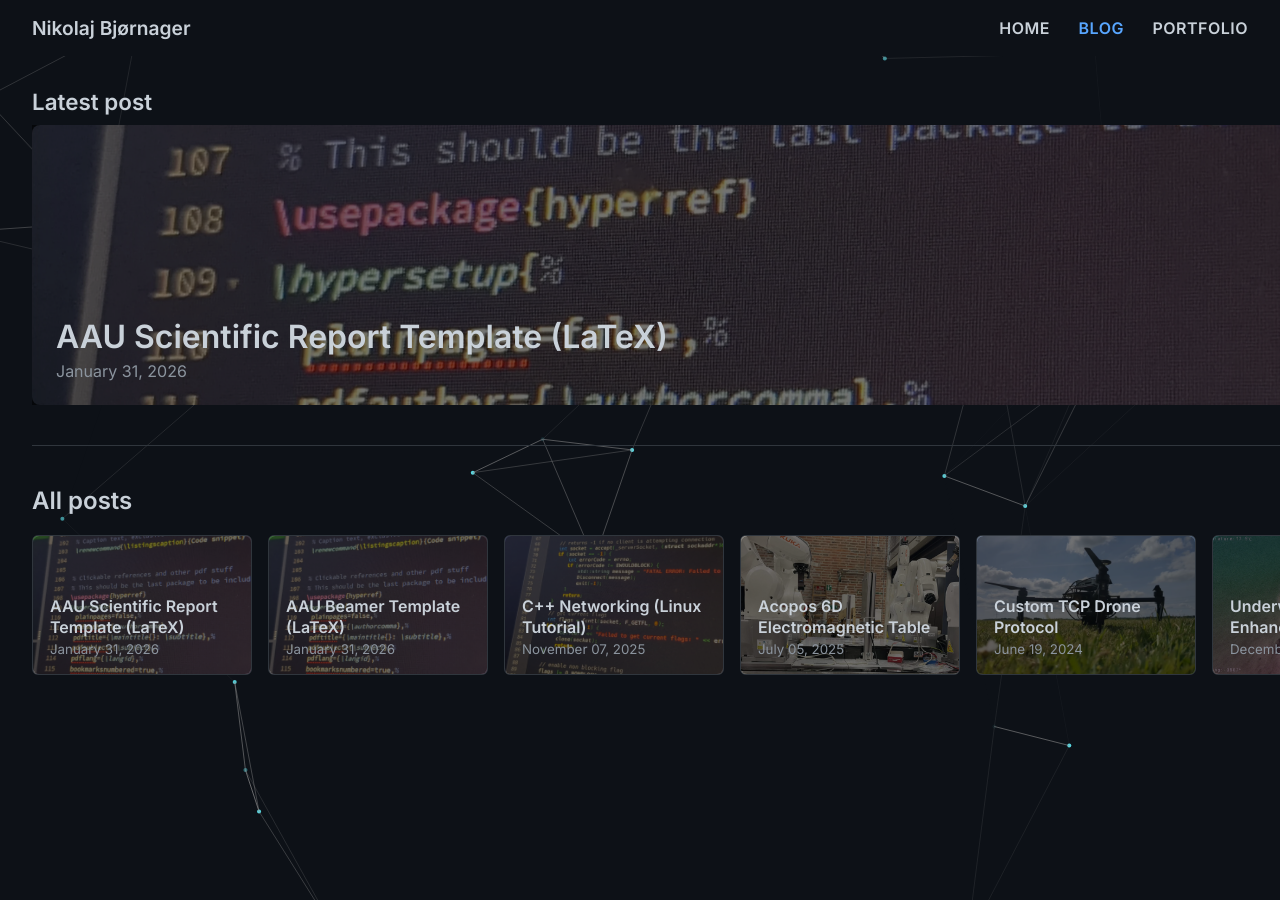
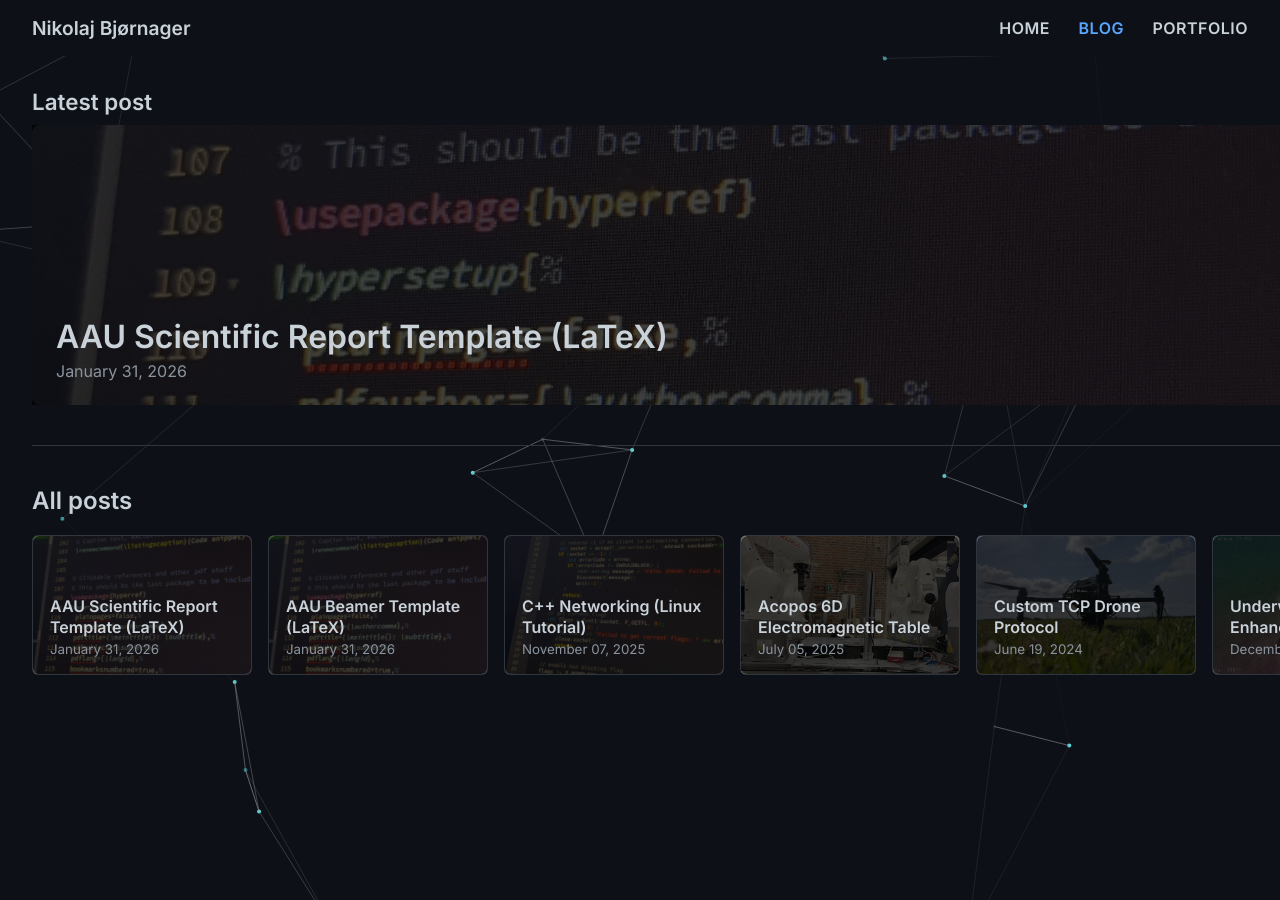
Before and after one commit to NikoBK/NikoBK.github.io, a Jekyll site: the page built from blog.html, in a window 1280 px wide. Built offline with Jekyll 4.4.1, drawn with Linux system fonts in a browser that asks for light colours.

Commit message:
darken blog card overlays

```diff
--- a/styles/styles.css
+++ b/styles/styles.css
@@ -435,7 +435,7 @@ body {
 
 .latest-overlay{
     position:absolute; inset:0;
-    background:rgba(0,0,0,.55);
+    background:rgba(0,0,0,0.75);
     display:flex; flex-direction:column; justify-content:flex-end;
     padding:1.5rem;
 }
@@ -458,7 +458,7 @@ body {
 
 .card-overlay{
     position:absolute; inset:0;
-    background:rgba(0,0,0,.55);
+    background:rgba(0,0,0,.75);
     display:flex; flex-direction:column; justify-content:flex-end;
     padding:1rem;
     border:1px solid transparent; border-radius:6px;
```
